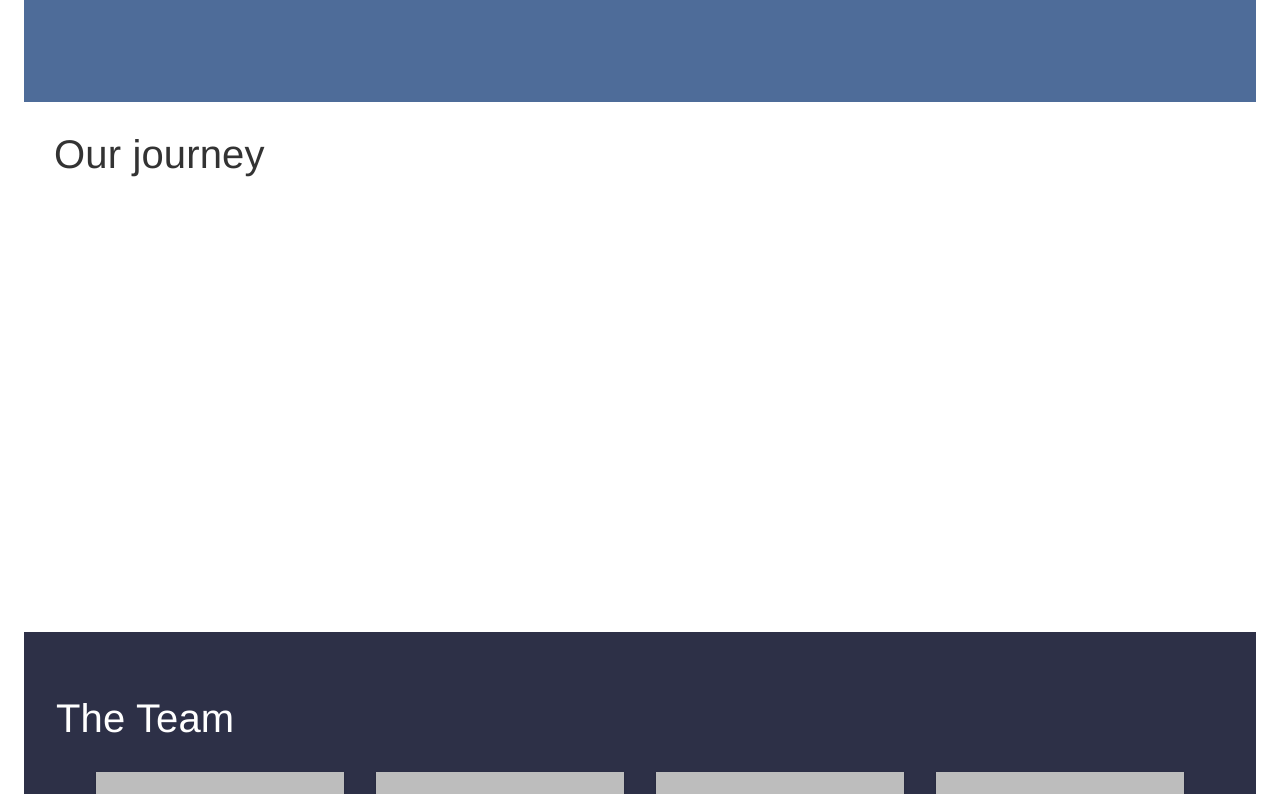
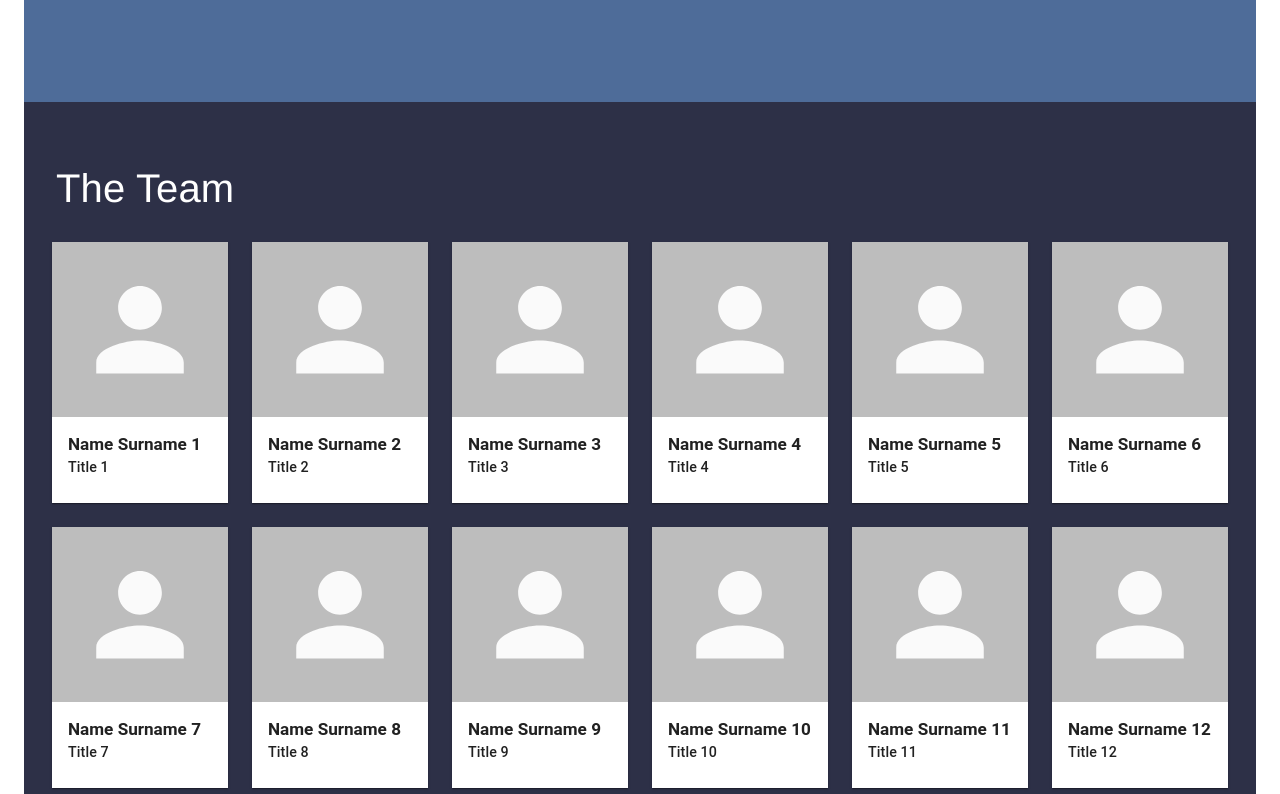
Before and after one commit to openseattle/clearviction-v1, a React (Create React App) app: page /about in a window 1280 px wide. Shown: the part 1606-2400 px from the top of the page. Built offline with nearby package versions, Linux system fonts and the light colour scheme.

Commit message:
update TeamCard size

```diff
--- a/src/Components/TeamCard.jsx
+++ b/src/Components/TeamCard.jsx
@@ -9,7 +9,7 @@ import {
 
 const useStyles = makeStyles({
   root: {
-    maxWidth: 280,
+    maxWidth: 200,
   },
   card: {
     borderRadius: 0,
@@ -18,8 +18,8 @@ const useStyles = makeStyles({
     fontWeight: "bold",
   },
   avatar: {
-    width: 250,
-    height: 250,
+    width: "100%",
+    height: 175,
   },
 });
 
--- a/src/Pages/AboutPage.jsx
+++ b/src/Pages/AboutPage.jsx
@@ -20,7 +20,7 @@ import {
 
 import lawyer from "../Assets/lawyer.svg";
 
-const team = [1, 2, 3, 4, 5, 6];
+const team = [1, 2, 3, 4, 5, 6, 7, 8, 9, 10, 11, 12, 13,];
 
 const useStyles = makeStyles((theme) => ({
   alignItemContent: {
@@ -167,12 +167,15 @@ const AboutPage = () => {
                 className={classes.rootsImage}
               />
             </Grid>
-            <Grid className={classes.alignItemContent} item xs={12} sm={6}>
+            <Grid  item xs={12} sm={6}>
+              <Box display="flex" justifyContent="center">
               <Typography className={classes.rootsBodyText} variant="body1">
                 One in four Washingtonians have been involved in the criminal
                 justice system. Those with a criminal record face significant
                 barriers to daily life after completing their prison terms.
               </Typography>
+              </Box>
+
             </Grid>
             <Grid className={classes.alignItemContent} item xs={12} sm={6}>
               <Box
@@ -277,18 +280,14 @@ const AboutPage = () => {
             </Typography>
           </Box>
         </Box>
-        <Box style={{ height: 500 }}>
-          <Typography className={classes.ourJourneyTitle} variant="h2">
-            Our journey
-          </Typography>
-        </Box>
+
         <Box className={classes.ourTeam}>
           <Typography style={{ padding: "32px", color: "white" }} variant="h2">
             The Team
           </Typography>
           <Grid
             container
-            spacing={4}
+            spacing={3}
             justifyContent="center"
             alignItems="center"
           >
```
